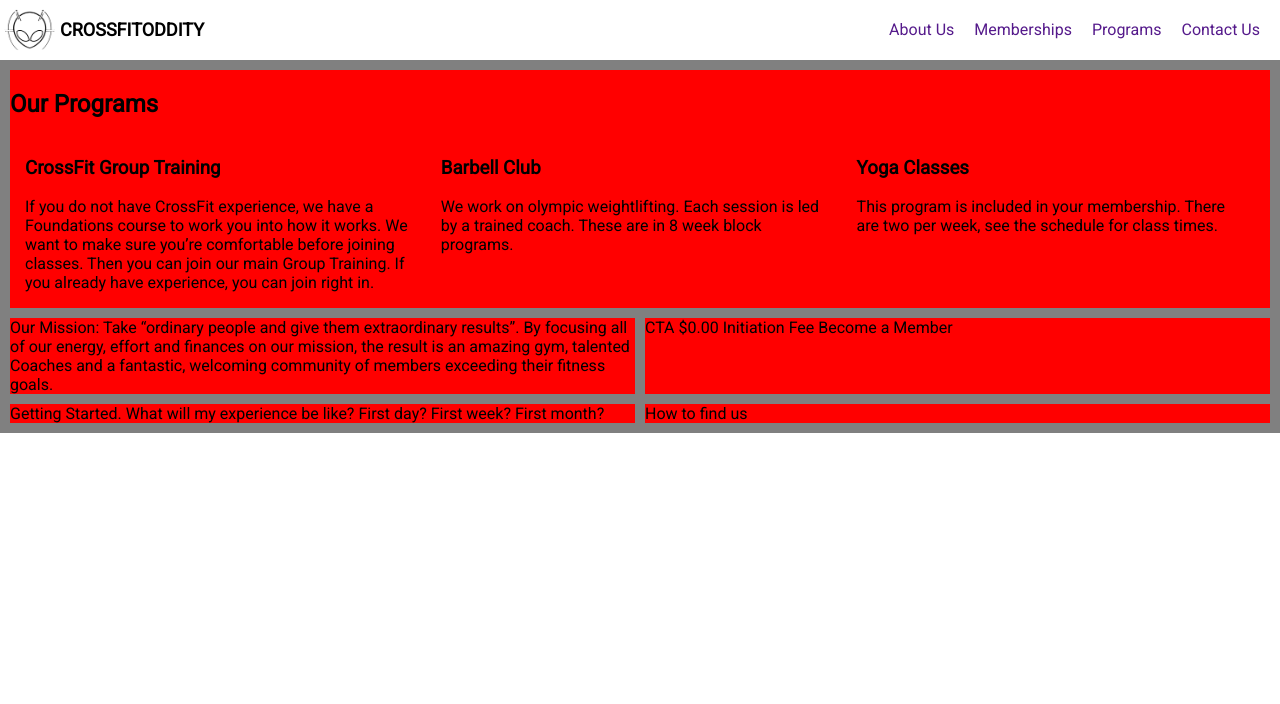
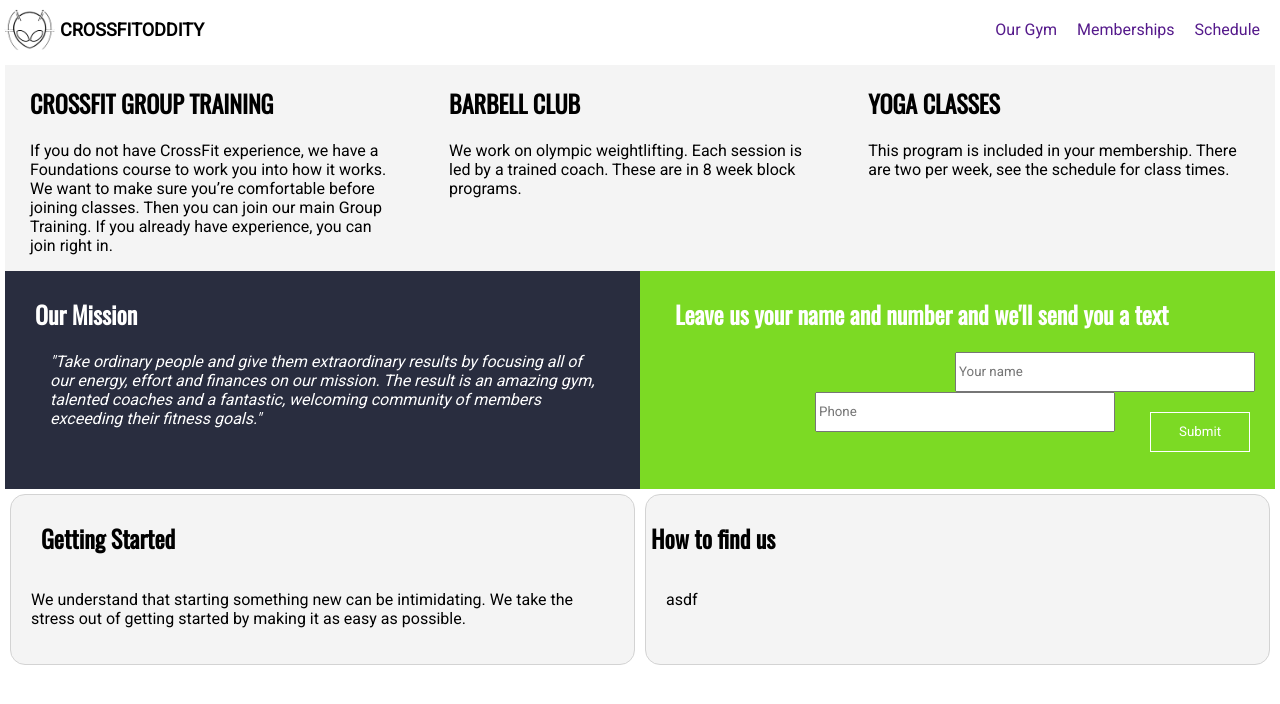
Before and after one commit to drmcknight/crossfit-oddity, a Next.js app: page / in a window 1280 px wide. Shown: the top 704 px of the page. Built offline with nearby package versions, Linux system fonts and the light colour scheme.

Commit message:
lots more progress

```diff
--- a/components/content.tsx
+++ b/components/content.tsx
@@ -1,41 +1,21 @@
 import styled from 'styled-components'
-import { OurProgramsSection } from '../components';
+import { CTASection, GettingStartedSection, LocationSection, OurMissionSection, OurProgramsSection } from '../components';
 
 const Main = styled.main`
-    background-color: grey;
     width: 100%;
     display: flex;
     flex-flow: row wrap;
     padding 5px;
 `;
 
-const ContentItem = styled.section`
-    width: 450px;
-    max-height: 250px;
-    background-color: red;
-    margin: 5px;
-    flex-grow: 1;
-`;
-
-
 export const Content = () => {
     return (
         <Main>
             <OurProgramsSection />
-            <ContentItem>
-            Our Mission:  Take “ordinary people and give them extraordinary results”.  By focusing all of our energy, effort and finances  on our mission, the result is an amazing gym, talented Coaches and a fantastic, welcoming community of members exceeding their fitness goals.
-            </ContentItem>
-            <ContentItem>
-                CTA
-                $0.00 Initiation Fee
-                Become a Member
-            </ContentItem>
-            <ContentItem>
-                Getting Started. What will my experience be like? First day? First week? First month?
-            </ContentItem>
-            <ContentItem>
-                How to find us
-            </ContentItem>
+            <OurMissionSection />
+            <CTASection />
+            <GettingStartedSection />
+            <LocationSection />
         </Main>
     );
 }
--- /dev/null
+++ b/components/ctaSection.tsx
@@ -0,0 +1,59 @@
+import styled from 'styled-components'
+
+const Item = styled.section`
+    width: 450px;
+    max-height: 350px;
+    margin: 5px;
+    flex-grow: 1;
+    padding: 5px;
+    background-color: #7cda24;
+    color: white;
+    margin: 0;
+`;
+
+const ItemHeader = styled.h2`
+    font-family: Oswald;
+    padding-left: 30px;
+`;
+
+const Form = styled.form`
+    display: flex;
+    flex-flow: row wrap;
+    justify-content: end;
+`;
+
+const Input = styled.input`
+    width: 300px;
+    height: 40px;
+    margin: 0 15px 0 0;
+    @media (max-width: 768px) {
+        width: 350px;
+        margin: 5px;
+      }
+`;
+
+const SubmitButton = styled.button`
+    background-color: #7cda24;
+    width: 100px;
+    height: 40px;
+    margin: 20px;
+    border: 1px solid white;
+    color: white;
+    gap: 10px;
+    &:hover {
+        cursor: pointer;
+    }
+`;
+
+export const CTASection = () => {
+    return (
+        <Item>
+            <ItemHeader>Leave us your name and number and we'll send you a text</ItemHeader>
+            <Form>
+                <Input name='name' placeholder='Your name' />
+                <Input name='phone' placeholder='Phone' />
+                <SubmitButton type='submit'>Submit</SubmitButton>
+            </Form>
+        </Item>
+    );
+}
--- /dev/null
+++ b/components/gettingStartedSection.tsx
@@ -0,0 +1,31 @@
+import styled from 'styled-components'
+
+const Item = styled.section`
+    width: 450px;
+    max-height: 250px;
+    margin: 5px;
+    flex-grow: 1;
+    padding: 5px;
+    background-color: #f4f4f4;
+    border: 1px solid lightgray;
+    border-radius: 15px;
+`;
+
+const ItemHeader = styled.h2`
+    font-family: Oswald;
+    padding-left: 25px;
+`;
+
+const ItemDescription = styled.p`
+    padding: 15px;
+`;
+
+
+export const GettingStartedSection = () => {
+    return (
+        <Item>
+            <ItemHeader>Getting Started</ItemHeader>
+            <ItemDescription>We understand that starting something new can be intimidating. We take the stress out of getting started by making it as easy as possible.</ItemDescription>
+        </Item>
+    );
+}
--- a/components/header.tsx
+++ b/components/header.tsx
@@ -8,6 +8,7 @@ const HeaderWrapper = styled.header`
     height: 60px;
     display: flex;
     flex-direction: row;
+    background-color: white;
 `;
 
 export const Header = () => {
--- a/components/index.ts
+++ b/components/index.ts
@@ -4,3 +4,7 @@ export { Wrapper } from './wrapper'
 export { Logo } from './logo';
 export { Content } from './content';
 export { OurProgramsSection } from './ourProgramsSection';
+export { OurMissionSection} from './ourMissionSection';
+export { GettingStartedSection } from './gettingStartedSection';
+export { CTASection } from './ctaSection';
+export { LocationSection } from './locationSection';
--- /dev/null
+++ b/components/locationSection.tsx
@@ -0,0 +1,30 @@
+import styled from 'styled-components'
+
+const Item = styled.section`
+    width: 450px;
+    max-height: 250px;
+    background-color: red;
+    margin: 5px;
+    flex-grow: 1;
+    padding: 5px;
+    background-color: #f4f4f4;
+    border: 1px solid lightgray;
+    border-radius: 15px;
+`;
+
+const ItemHeader = styled.h2`
+    font-family: Oswald;
+`;
+
+const ItemDescription = styled.p`
+    padding: 15px;
+`;
+
+export const LocationSection = () => {
+    return (
+        <Item>
+            <ItemHeader>How to find us</ItemHeader>
+            <ItemDescription>asdf</ItemDescription>
+        </Item>
+    );
+}
--- a/components/menu.tsx
+++ b/components/menu.tsx
@@ -16,10 +16,9 @@ const Link = styled.a`
 export const Menu  = () => {
     return (
         <Nav>
-          <Link href="">About Us</Link>
+          <Link href="">Our Gym</Link>
           <Link href="">Memberships</Link>
-          <Link href="">Programs</Link>
-          <Link href="">Contact Us</Link>
+          <Link href="">Schedule</Link>
         </Nav>
     );
 }
--- /dev/null
+++ b/components/ourMissionSection.tsx
@@ -0,0 +1,33 @@
+import styled from 'styled-components'
+
+const Item = styled.section`
+    width: 450px;
+    max-height: 250px;
+    background-color: red;
+    margin: 5px;
+    flex-grow: 1;
+    padding: 5px;
+    background-color: #292d3f;
+    color: white;
+    margin: 0;
+`;
+
+const ItemHeader = styled.h2`
+    font-family: Oswald;
+    padding-left: 25px;
+`;
+
+const ItemDescription = styled.p`
+    padding: 0 40px 40px 40px;
+    font-style: italic;
+`;
+
+
+export const OurMissionSection = () => {
+    return (
+        <Item>
+            <ItemHeader>Our Mission</ItemHeader>
+            <ItemDescription>"Take ordinary people and give them extraordinary results by focusing all of our energy, effort and finances on our mission. The result is an amazing gym, talented coaches and a fantastic, welcoming community of members exceeding their fitness goals."</ItemDescription>
+        </Item>
+    );
+}
--- a/components/ourProgramsSection.tsx
+++ b/components/ourProgramsSection.tsx
@@ -3,16 +3,16 @@ import styled from 'styled-components'
 const FullWidthSection = styled.section`
     width: 450px;
     max-height: 550px;
-    background-color: red;
     margin: 5px;
     flex-basis: 100%;
+    background-color: #f4f4f4;
+    margin: 0;
 `;
 
-const SectionHeader = styled.h2`
-
-`;
-
-const ItemHeader = styled.h3`
+const ItemHeader = styled.h2`
+    font-weight: 800;
+    text-transform: uppercase;
+    font-family: Oswald;
 `;
 
 const ItemList = styled.div`
@@ -28,7 +28,7 @@ const Item = styled.summary`
     @media (max-width: 768px) {
         flex-basis: 100%;
       }
-    padding: 0px 15px;
+    padding: 0px 25px;
 `;
 
 const ItemDescription = styled.p`
@@ -38,9 +38,6 @@ const ItemDescription = styled.p`
 export const OurProgramsSection = () => {
     return (
         <FullWidthSection>
-            <SectionHeader>
-                Our Programs
-            </SectionHeader>
             <ItemList>
                 <Item>
                     <ItemHeader>CrossFit Group Training</ItemHeader>
--- a/pages/index.tsx
+++ b/pages/index.tsx
@@ -8,7 +8,7 @@ const Home: NextPage = () => {
   return (
     <React.Fragment>
       <Head>
-        <link href="https://fonts.googleapis.com/css2?family=Roboto&display=optional" rel="stylesheet" />
+        <link href="https://fonts.googleapis.com/css2?family=Oswald&family=Roboto&display=optional" rel="stylesheet" />
       </Head>
       <Wrapper>
         <Header />
```
